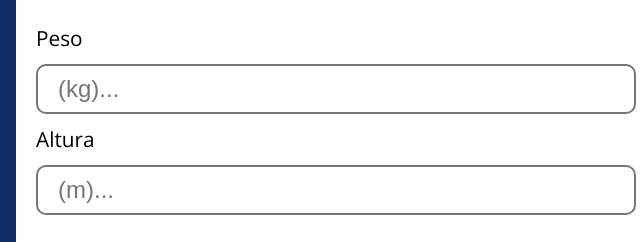
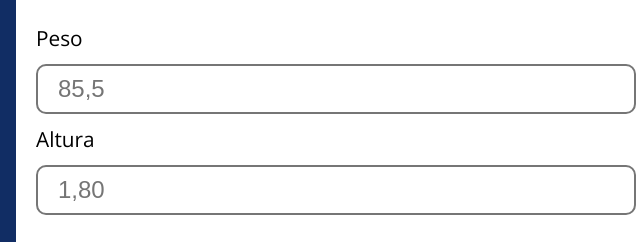
Before and after one commit to pedrocauan/calculadora_imc, a plain HTML site: page index.html in a window 1280 px wide. Shown: the part 130-372 px from the top of the page, 304-944 px from the left. Drawn offline with nearby package versions, Linux system fonts and the light colour scheme.

Commit message:
Update index.html

```diff
--- a/index.html
+++ b/index.html
@@ -15,10 +15,10 @@
     <h1>Calcule seu IMC</h1>
     <form action="/" id="form" method="POST" novalidate>
       <label for="peso">Peso</label>
-      <input type="text" placeholder="(kg)..." name="peso" id="peso" autocomplete="off">
+      <input type="text" placeholder="85,5" name="peso" id="peso" autocomplete="off">
 
       <label for="altura">Altura</label>
-      <input type="text" placeholder="(m)..." name="altura" id="altura" autocomplete="off">
+      <input type="text" placeholder="1,80" name="altura" id="altura" autocomplete="off">
       <button type="submit">Calcular IMC</button>
     </form>
     <div id="result"></div>
```
